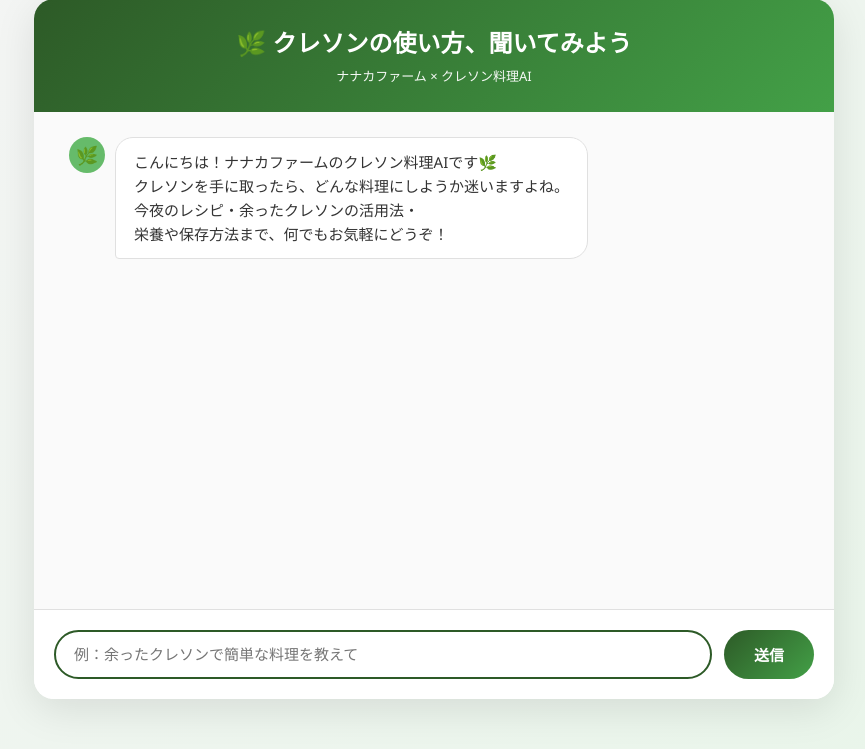
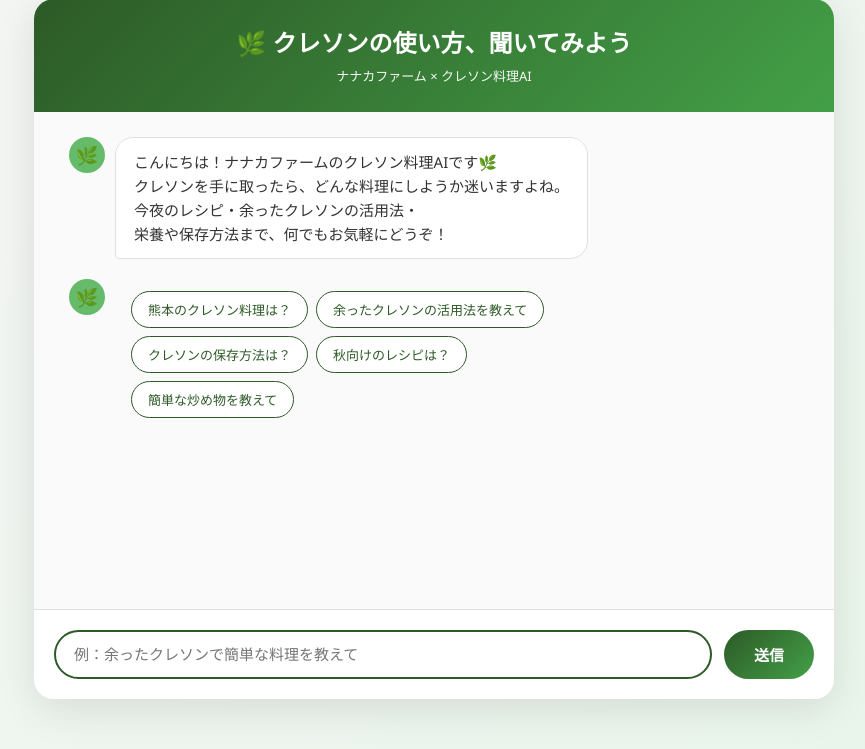
Before and after one commit to hiroAkikoDy/hiroAkikoDy-watercress_cheff_ai, a Flask app: page / in a window 1280 px wide. Shown: the part 51-800 px from the top of the page, without its empty margins (206-1071 px from the left). Run offline with Flask 3, Linux system fonts and the light colour scheme.

Commit message:
feat: クイックリプライボタンを追加

```diff
--- a/templates/index.html
+++ b/templates/index.html
@@ -268,6 +268,31 @@
     background: #1e3a1c;
   }
 
+  .quick-replies {
+    display: flex;
+    flex-wrap: wrap;
+    gap: 8px;
+    padding: 12px 16px;
+    max-width: 70%;
+  }
+
+  .quick-reply-btn {
+    background: white;
+    color: #2D5A27;
+    border: 1.5px solid #2D5A27;
+    border-radius: 20px;
+    padding: 8px 16px;
+    font-size: 13px;
+    cursor: pointer;
+    transition: background 0.2s, color 0.2s;
+    white-space: nowrap;
+  }
+
+  .quick-reply-btn:hover {
+    background: #2D5A27;
+    color: white;
+  }
+
   /* スマートフォン対応 */
   @media (max-width: 600px) {
     .container {
@@ -337,6 +362,14 @@
     '🌿 Neo4jで関連レシピを検索中...',
     '🌿 190品のデータから選んでいます...',
     '🌿 回答を生成中...',
+  ];
+
+  const QUICK_REPLIES = [
+    "熊本のクレソン料理は？",
+    "余ったクレソンの活用法を教えて",
+    "クレソンの保存方法は？",
+    "秋向けのレシピは？",
+    "簡単な炒め物を教えて",
   ];
 
   function addMessage(content, isUser, sources = null) {
@@ -530,6 +563,40 @@
     }
   }
 
+  function showQuickReplies() {
+    const existing = document.getElementById('quick-replies-container');
+    if (existing) existing.remove();
+
+    const messageDiv = document.createElement('div');
+    messageDiv.className = 'message bot';
+    messageDiv.id = 'quick-replies-container';
+
+    const avatar = document.createElement('div');
+    avatar.className = 'avatar';
+    avatar.textContent = '🌿';
+
+    const repliesDiv = document.createElement('div');
+    repliesDiv.className = 'quick-replies';
+
+    QUICK_REPLIES.forEach(text => {
+      const btn = document.createElement('button');
+      btn.className = 'quick-reply-btn';
+      btn.textContent = text;
+      btn.onclick = () => {
+        const container = document.getElementById('quick-replies-container');
+        if (container) container.remove();
+        userInput.value = text;
+        sendMessage();
+      };
+      repliesDiv.appendChild(btn);
+    });
+
+    messageDiv.appendChild(avatar);
+    messageDiv.appendChild(repliesDiv);
+    chatArea.appendChild(messageDiv);
+    chatArea.scrollTop = chatArea.scrollHeight;
+  }
+
   sendBtn.addEventListener('click', sendMessage);
 
   // Enterキーで送信、Shift+Enterで改行
@@ -540,6 +607,9 @@
     }
   });
 
+  // 初回クイックリプライを表示
+  showQuickReplies();
+
   userInput.focus();
 </script>
 
```
